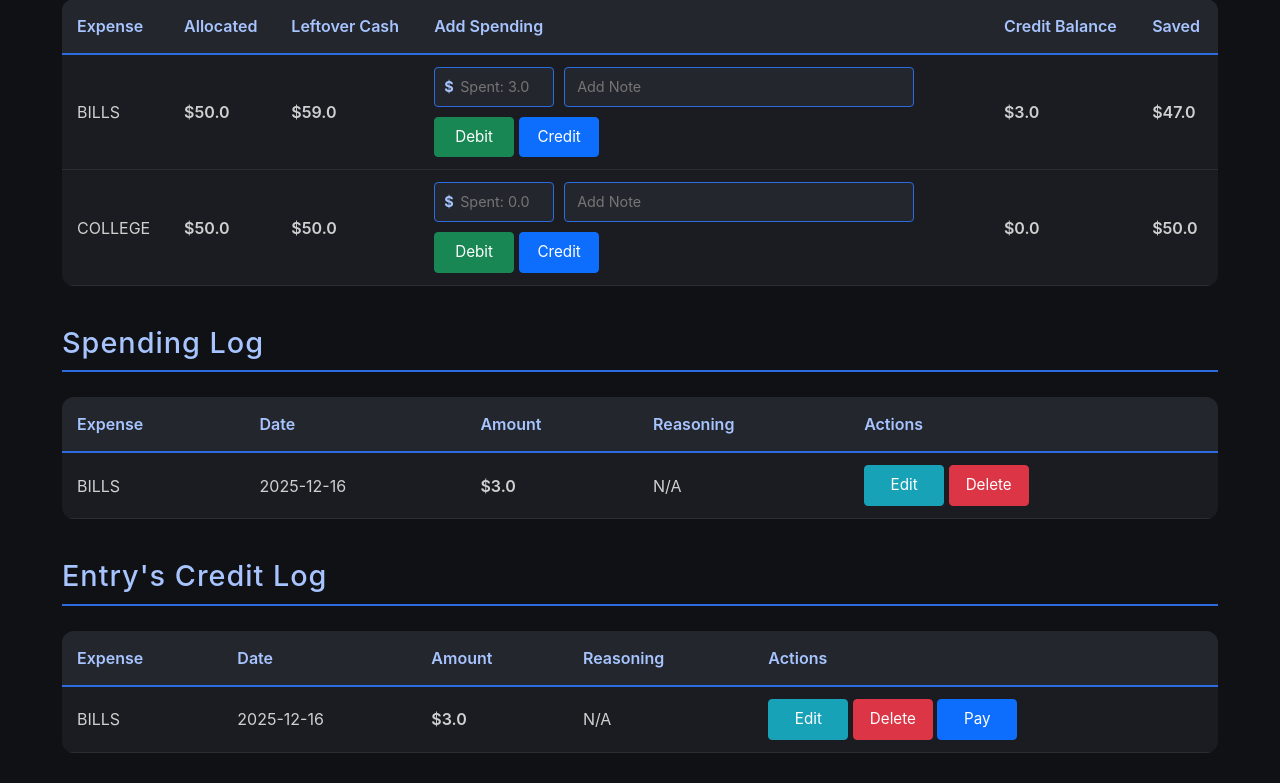
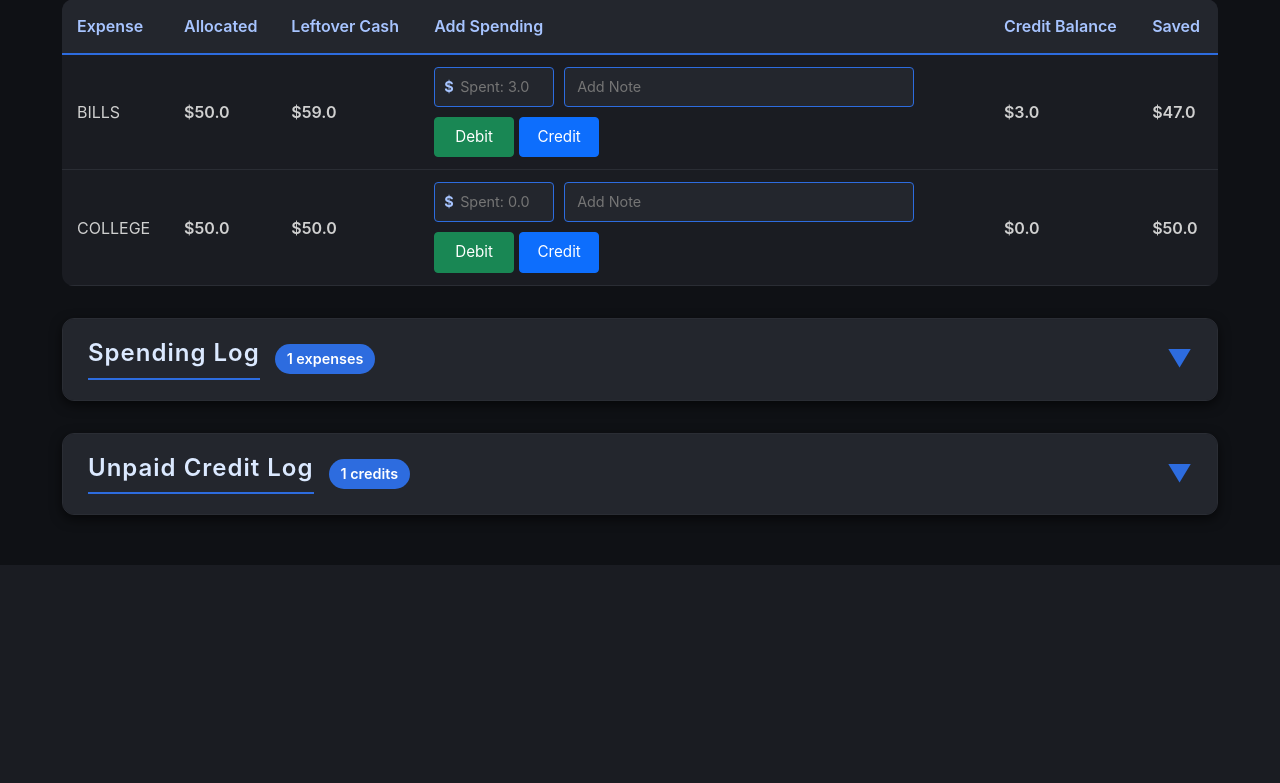
Before and after one commit to DoPe-EyeSZ/Finance-Project, a Flask app: page /entry/view_entry/4 in a window 1280 px wide. Shown: the part 901-1684 px from the top of the page. After the commit the page ends 1466 px from the top, so only its background shows below. Run offline with Flask 3, Linux system fonts and the light colour scheme; a user stored in the database is signed in; some libraries are stand-ins or nearby versions.

Commit message:
credit spending fixes

```diff
--- a/app/templates/view_entry.html
+++ b/app/templates/view_entry.html
@@ -107,8 +107,19 @@
         </tbody>
     </table>
 
+    <div style="margin-top: 2rem;"></div>
+
     {% if spending %}
-    <h1 class="section-title">Spending Log</h1>
+        <div class="collapsible-section">
+            <div class="collapsible-header" onclick="toggleSection(this)">
+                <div class="collapsible-title-wrapper">
+                    <h1 class="collapsible-title section-title">Spending Log</h1>
+                    <span class="item-count">{{ spending|length }} expenses</span>
+                </div>
+                <span class="collapsible-arrow">▼</span>
+            </div>
+            <div class="collapsible-content">
+                <div class="collapsible-inner">
                     <table class="expense-table">
                         <thead>
                             <tr>
@@ -183,11 +194,23 @@
                             {% endfor %}
                         </tbody>
                     </table>
+                </div>
+            </div>
+        </div>
     {% endif %}
 
 
     {% if credits %}
-    <h1 class="section-title">Entry's Credit Log</h1>
+        <div class="collapsible-section">
+            <div class="collapsible-header" onclick="toggleSection(this)">
+                <div class="collapsible-title-wrapper">
+                    <h1 class="collapsible-title section-title">Unpaid Credit Log</h1>
+                    <span class="item-count">{{ credits|length }} credits</span>
+                </div>
+                <span class="collapsible-arrow">▼</span>
+            </div>
+            <div class="collapsible-content">
+                <div class="collapsible-inner">
                     <table class="expense-table">
                         <thead>
                             <tr>
@@ -262,11 +285,23 @@
                             {% endfor %}
                         </tbody>
                     </table>
+                </div>
+            </div>
+        </div>
 {% endif %}
 
 
 {% if deposits %}
-    <h1 class="section-title">Entry's Deposit Log</h1>
+    <div class="collapsible-section">
+        <div class="collapsible-header" onclick="toggleSection(this)">
+            <div class="collapsible-title-wrapper">
+                <h1 class="collapsible-title section-title">Entry's Deposit Log</h1>
+                <span class="item-count">{{ deposits|length }} deposits</span>
+            </div>
+            <span class="collapsible-arrow">▼</span>
+        </div>
+        <div class="collapsible-content">
+            <div class="collapsible-inner">
                 <table class="expense-table">
                     <thead>
                         <tr>
@@ -341,8 +376,10 @@
                         {% endfor %}
                     </tbody>
                 </table>
+            </div>
+        </div>
+    </div>
 {% endif %}
-</div>
 
 
 {% endblock %}
@@ -374,5 +411,18 @@ function toggleEdit(rowId) {
             editBtn.classList.add('btn-secondary');
         }
     }
+
+    function toggleSection(header) {
+        const content = header.nextElementSibling;
+        const arrow = header.querySelector('.collapsible-arrow');
+
+        if (content.style.maxHeight) {
+            content.style.maxHeight = null;
+            arrow.textContent = '▼';
+        } else {
+            content.style.maxHeight = content.scrollHeight + 'px';
+            arrow.textContent = '▲';
+        }
+    }
 </script>
 {% endblock %}
--- a/static/style.css
+++ b/static/style.css
@@ -2260,3 +2260,7 @@ h2 {
         padding: 24px;
     }
 }
+
+.collapsible-section {
+    margin-top: 2rem;
+}
```
Also changed, not shown: instance/finance.db. Lines whose indentation alone changed are shown as unchanged.
